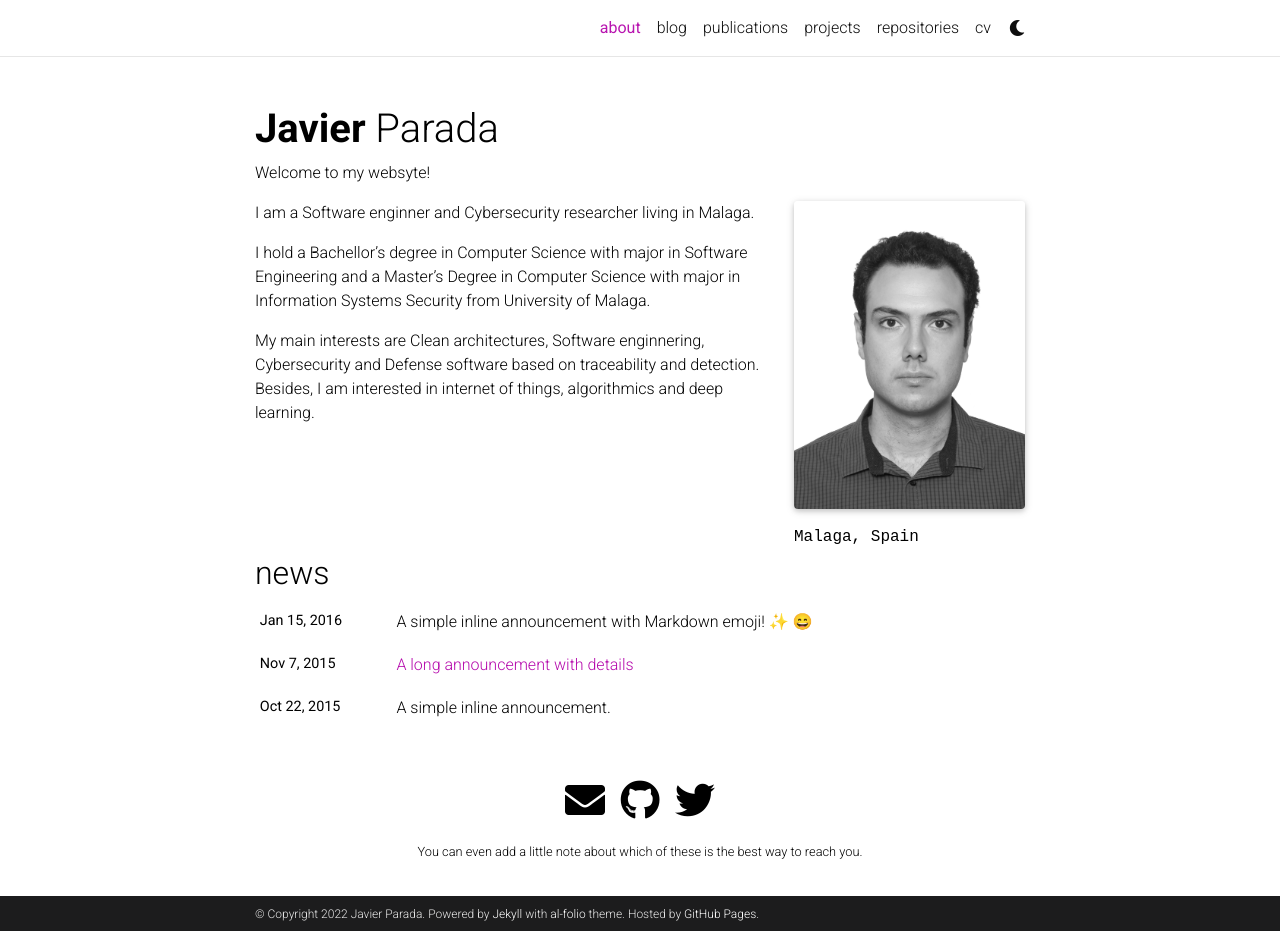
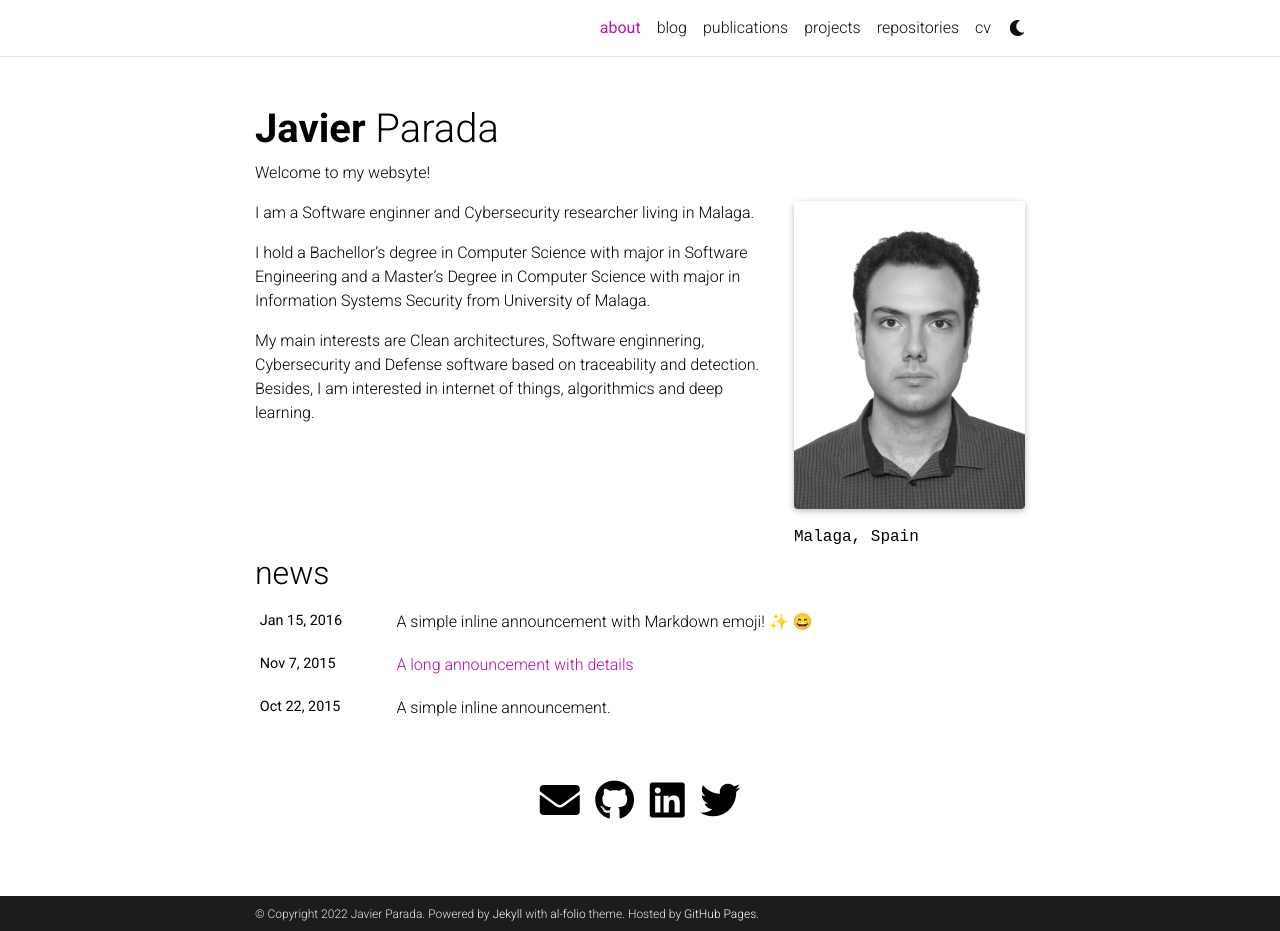
Before and after one commit to jparadadev/jparadadev.github.io, a Jekyll site: the page built from _pages/about.md, in a window 1280 px wide and 931 px high. Built offline with Jekyll 4.4.1, drawn with Linux system fonts in a browser that asks for light colours; full-size pictures stand in for the smaller copies a plugin makes; emoji names are drawn with the system emoji font; comment, search, counter and statistics services are not loaded; a style sheet for code colours, icons or effects is not loaded; some of the changed lines change nothing that is shown.

Commit message:
remove extra msg

```diff
--- a/_config.yml
+++ b/_config.yml
@@ -69,7 +69,7 @@
 github_username: jparadadev # your GitHub user name
 gitlab_username: # your GitLab user name
 twitter_username: jparadadev # your Twitter handle
-linkedin_username: # your LinkedIn user name
+linkedin_username: javier-parada # your LinkedIn user name
 scholar_userid: # your Google Scholar ID
 semanticscholar_id: # your Semantic Scholar ID
 whatsapp_number: # your WhatsApp number (full phone number in international format. Omit any zeroes, brackets, or dashes when adding the phone number in international format.)
@@ -94,7 +94,7 @@
 discord_id: # your discord id (18-digit unique numerical identifier)
 
 contact_note: >
-  You can even add a little note about which of these is the best way to reach you.
+
 
 # -----------------------------------------------------------------------------
 # Analytics and search engine verification
```
